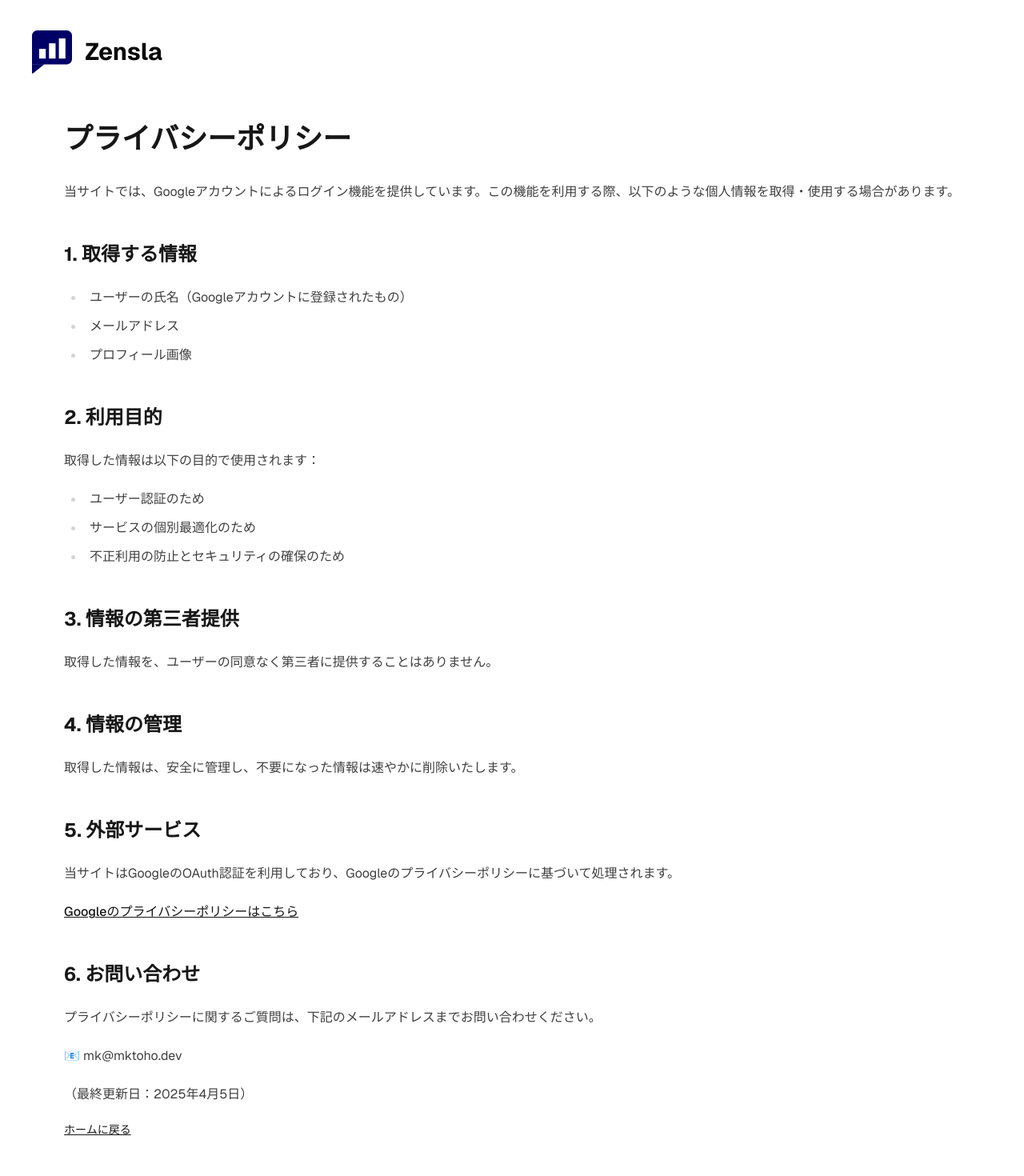
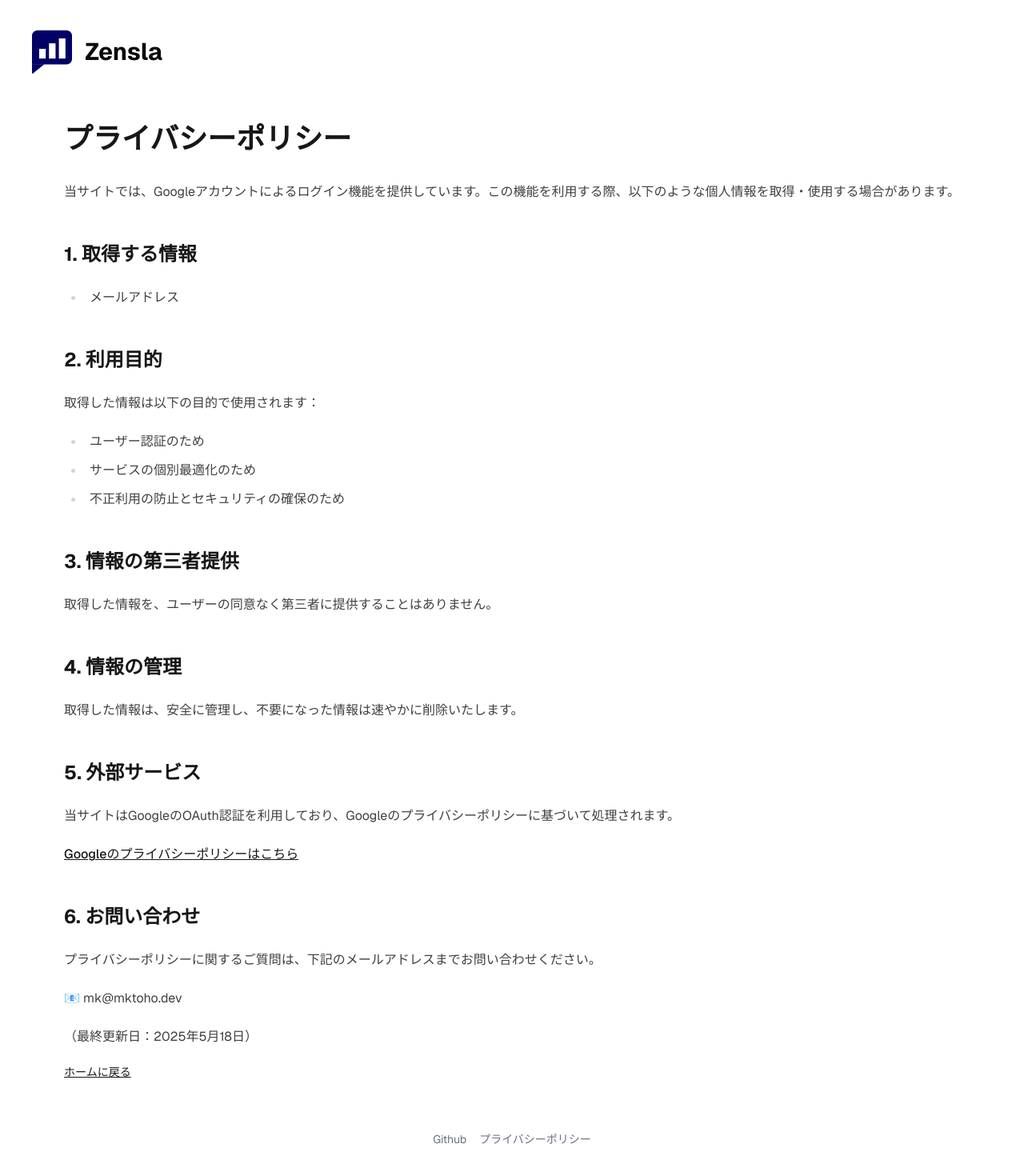
Before and after one commit to mktoho12/zensla, a Next.js app: page /privacy-policy in a window 1280 px wide. Shown: the top 1470 px of the page at 80% size. Built offline with nearby package versions, Linux system fonts and the light colour scheme.

Commit message:
プライバシーポリシー更新

```diff
--- a/src/app/(public)/privacy-policy/page.tsx
+++ b/src/app/(public)/privacy-policy/page.tsx
@@ -11,9 +11,7 @@
 
       <h2>1. 取得する情報</h2>
       <ul>
-        <li>ユーザーの氏名（Googleアカウントに登録されたもの）</li>
         <li>メールアドレス</li>
-        <li>プロフィール画像</li>
       </ul>
 
       <h2>2. 利用目的</h2>
@@ -54,7 +52,7 @@
       </p>
       <p>📧 mk@mktoho.dev</p>
 
-      <p>（最終更新日：2025年4月5日）</p>
+      <p>（最終更新日：2025年5月18日）</p>
       <p className="text-sm text-gray-500">
         <Link href="/">ホームに戻る</Link>
       </p>
```
